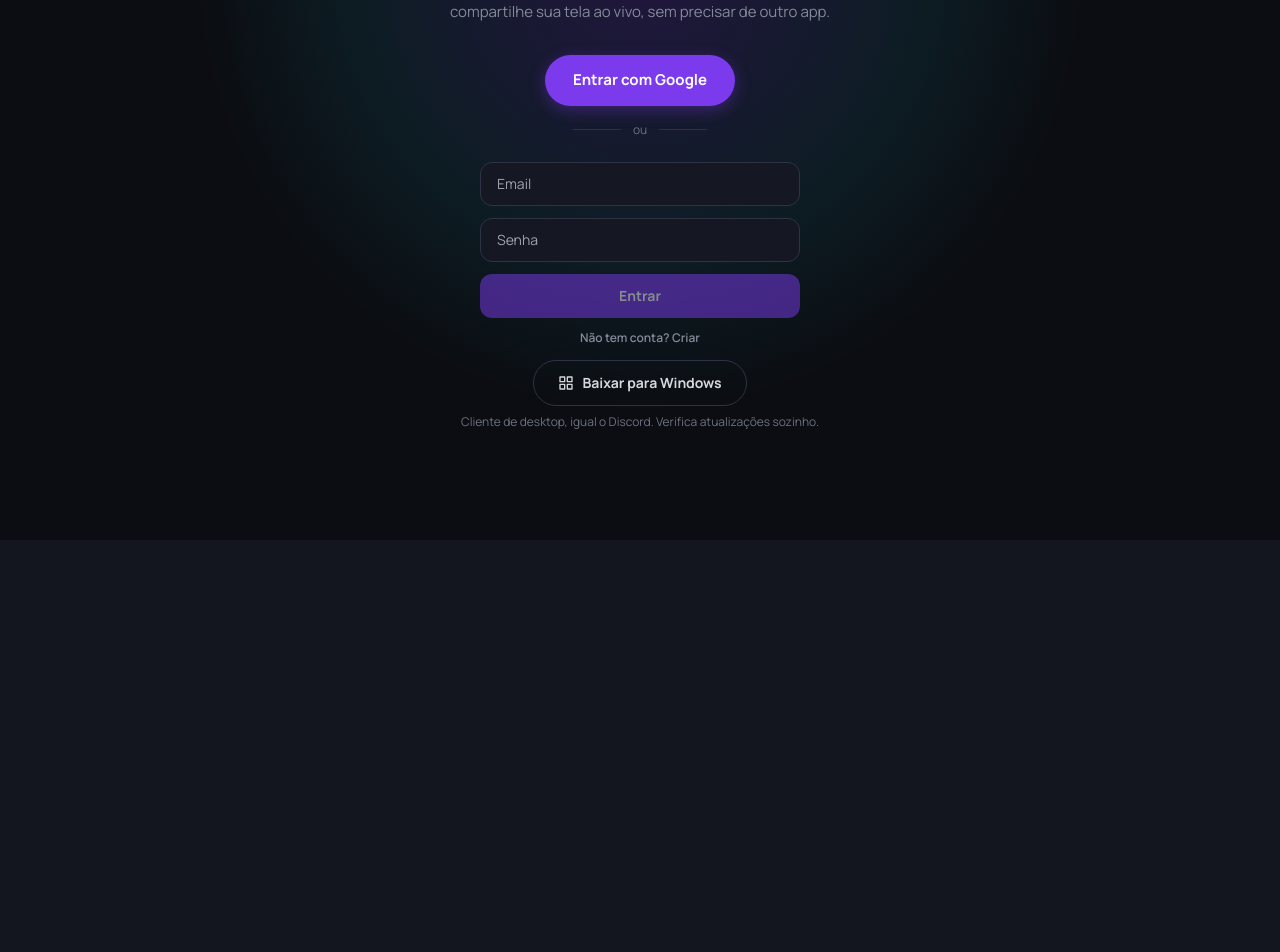
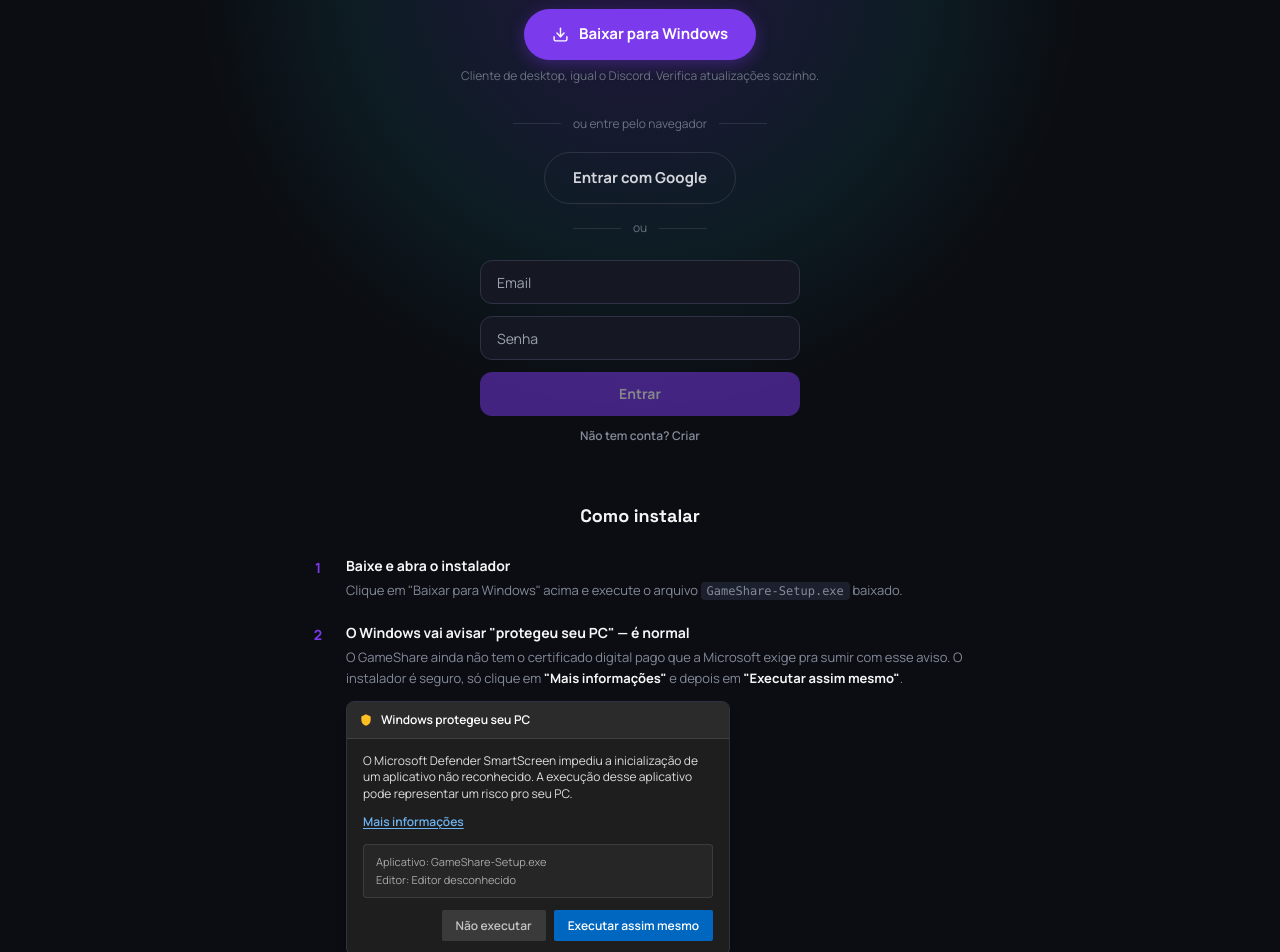
Before and after one commit to R1CKzo/gameshare-app, a Next.js app: page / in a window 1280 px wide. Shown: the part 260-1212 px from the top of the page. Before the commit the page ends 800 px from the top, so only its background shows below. Built offline with nearby package versions, Linux system fonts and the light colour scheme; no server answers.

Commit message:
feat: pagina de login vira pitch do app -- botao de download em destaque e guia de instalacao com o aviso do SmartScreen do Windows

```diff
--- a/src/app/globals.css
+++ b/src/app/globals.css
@@ -339,3 +339,15 @@ html *::-webkit-scrollbar-corner {
     animation: none;
   }
 }
+
+/* Pitch + guia de instalação da tela de login (ver LandingPage em
+   src/app/page.tsx) -- so faz sentido pra quem esta acessando pelo
+   navegador, escolhendo se baixa o app; quem ja esta DENTRO do app de
+   desktop nao precisa ver "como baixar/instalar" o proprio app que ja
+   esta usando. data-desktop-titlebar e ligado sincrono (antes da
+   primeira pintura, ver THEME_INIT_SCRIPT em layout.tsx) sempre que o
+   boot e do app de desktop -- reaproveitado aqui pra esconder essa
+   secao sem nenhum flash. */
+html[data-desktop-titlebar="true"] .browser-only {
+  display: none;
+}
--- a/src/app/page.tsx
+++ b/src/app/page.tsx
@@ -1,9 +1,9 @@
 import { getServerSession } from "next-auth";
 import { redirect } from "next/navigation";
 
-import { DesktopDownloadLink } from "@/components/DesktopDownloadLink";
 import { GameShareMark } from "@/components/GameShareMark";
 import { GoogleSignInButton } from "@/components/GoogleSignInButton";
+import { InstallGuide } from "@/components/InstallGuide";
 import { PasswordSignInForm } from "@/components/PasswordSignInForm";
 import { authOptions } from "@/lib/auth";
 import { prisma } from "@/lib/prisma";
@@ -40,7 +40,7 @@ export default async function HomePage({
 
 function LandingPage({ callbackUrl, error }: { callbackUrl?: string; error?: string }) {
   return (
-    <div className="relative flex min-h-[calc(100dvh_-_var(--titlebar-h,0px))] items-center justify-center overflow-hidden bg-background px-4">
+    <div className="relative flex min-h-[calc(100dvh_-_var(--titlebar-h,0px))] flex-col items-center overflow-hidden bg-background px-4 py-16">
       <div className="pointer-events-none absolute -top-56 left-1/2 h-[900px] w-[900px] -translate-x-1/2 rounded-full bg-[radial-gradient(circle,rgba(124,58,237,0.20)_0%,rgba(34,211,238,0.08)_45%,transparent_70%)]" />
 
       <div className="relative flex flex-col items-center text-center">
@@ -62,9 +62,31 @@ function LandingPage({ callbackUrl, error }: { callbackUrl?: string; error?: str
           </p>
         )}
 
+        {/* So pra quem esta no navegador -- quem ja esta dentro do app de
+        desktop nao precisa baixar/instalar o proprio app que ja esta
+        usando (ver .browser-only em globals.css). */}
+        <a
+          href="https://github.com/R1CKzo/gameshare-app/releases/latest/download/GameShare-Setup.exe"
+          className="browser-only mt-8 flex items-center gap-2.5 rounded-full bg-primary px-7 py-3.5 text-[15px] font-bold text-white shadow-[0_4px_16px_rgba(124,58,237,0.35)] transition hover:-translate-y-px"
+        >
+          <svg width="17" height="17" viewBox="0 0 24 24" fill="none" stroke="currentColor" strokeWidth="2" strokeLinecap="round" strokeLinejoin="round">
+            <path d="M21 15v4a2 2 0 0 1-2 2H5a2 2 0 0 1-2-2v-4" />
+            <path d="M7 10l5 5 5-5" />
+            <path d="M12 15V3" />
+          </svg>
+          Baixar para Windows
+        </a>
+        <p className="browser-only mt-2 text-xs text-dim">Cliente de desktop, igual o Discord. Verifica atualizações sozinho.</p>
+
+        <div className="mt-8 flex items-center gap-3 text-xs text-dim">
+          <div className="h-px w-12 bg-white/10" />
+          ou entre pelo navegador
+          <div className="h-px w-12 bg-white/10" />
+        </div>
+
         <GoogleSignInButton
           callbackUrl={callbackUrl}
-          className="mt-8 rounded-full bg-primary px-7 py-3.5 text-[15px] font-bold text-white shadow-[0_4px_16px_rgba(124,58,237,0.35)] transition hover:-translate-y-px"
+          className="mt-5 rounded-full border border-border px-7 py-3.5 text-[15px] font-bold text-foreground-secondary transition hover:border-primary hover:text-foreground"
         />
 
         <div className="mt-4 flex items-center gap-3 text-xs text-dim">
@@ -74,9 +96,9 @@ function LandingPage({ callbackUrl, error }: { callbackUrl?: string; error?: str
         </div>
 
         <PasswordSignInForm callbackUrl={callbackUrl} />
+      </div>
 
-        <DesktopDownloadLink />
-      </div>
+      <InstallGuide />
     </div>
   );
 }
--- a/src/components/DesktopDownloadLink.tsx
+++ /dev/null
@@ -1,24 +0,0 @@
-"use client";
-
-import { isDesktopApp } from "@/lib/desktop";
-
-// So aparece pra quem esta acessando pelo navegador — quem ja esta
-// dentro do app de desktop obviamente nao precisa baixar ele de novo.
-export function DesktopDownloadLink() {
-  if (isDesktopApp()) return null;
-
-  return (
-    <>
-      <a
-        href="https://github.com/R1CKzo/gameshare-app/releases/latest/download/GameShare-Setup.exe"
-        className="mt-3 flex items-center gap-2 rounded-full border border-border px-6 py-3 text-sm font-bold text-foreground-secondary transition hover:border-primary hover:text-foreground"
-      >
-        <svg width="16" height="16" viewBox="0 0 24 24" fill="none" stroke="currentColor" strokeWidth="2" strokeLinecap="round" strokeLinejoin="round">
-          <path d="M3 3h7v7H3zM14 3h7v7h-7zM14 14h7v7h-7zM3 14h7v7H3z" />
-        </svg>
-        Baixar para Windows
-      </a>
-      <p className="mt-2 text-xs text-dim">Cliente de desktop, igual o Discord. Verifica atualizações sozinho.</p>
-    </>
-  );
-}
--- /dev/null
+++ b/src/components/InstallGuide.tsx
@@ -0,0 +1,88 @@
+// Passo a passo de instalação pra quem baixou o instalador do Windows,
+// com destaque pro aviso do SmartScreen -- a duvida mais comum de quem
+// baixa um app sem certificado digital pago (o instalador nao e
+// malicioso, so nao tem selo nenhum ainda). So aparece pra quem acessa
+// pelo navegador (ver .browser-only em globals.css).
+export function InstallGuide() {
+  return (
+    <div className="browser-only mt-14 w-full max-w-2xl text-left">
+      <h2 className="mb-6 text-center font-display text-lg font-bold text-foreground">Como instalar</h2>
+
+      <ol className="space-y-5">
+        <Step number={1} title="Baixe e abra o instalador">
+          Clique em "Baixar para Windows" acima e execute o arquivo <code className="rounded bg-elevated px-1.5 py-0.5 text-xs">GameShare-Setup.exe</code> baixado.
+        </Step>
+
+        <Step number={2} title='O Windows vai avisar "protegeu seu PC" — é normal'>
+          <p className="mb-3">
+            O GameShare ainda não tem o certificado digital pago que a Microsoft exige pra sumir com esse aviso.
+            O instalador é seguro, só clique em <strong className="text-foreground">"Mais informações"</strong> e
+            depois em <strong className="text-foreground">"Executar assim mesmo"</strong>.
+          </p>
+          <SmartScreenMock />
+        </Step>
+
+        <Step number={3} title="Faça login e pronto">
+          Abra o GameShare, entre com Google ou email e senha — a mesma conta desta página.
+        </Step>
+      </ol>
+    </div>
+  );
+}
+
+function Step({ number, title, children }: { number: number; title: string; children: React.ReactNode }) {
+  return (
+    <li className="flex gap-3.5">
+      <div className="flex h-7 w-7 shrink-0 items-center justify-center rounded-full bg-primary/15 text-sm font-bold text-primary">
+        {number}
+      </div>
+      <div className="min-w-0 flex-1 pt-0.5">
+        <div className="mb-1 text-sm font-bold text-foreground">{title}</div>
+        <div className="text-[13px] leading-relaxed text-muted">{children}</div>
+      </div>
+    </li>
+  );
+}
+
+// Reconstrução ilustrativa do dialogo do Windows SmartScreen (não é uma
+// captura de tela de verdade) -- só pra apontar exatamente onde clicar.
+function SmartScreenMock() {
+  return (
+    <div className="max-w-sm overflow-hidden rounded-lg border border-border bg-[#1e1e1e] font-sans text-white shadow-lg">
+      <div className="flex items-center gap-2 border-b border-white/10 bg-[#2b2b2b] px-3 py-2">
+        <ShieldIcon />
+        <span className="text-[12px] font-semibold">Windows protegeu seu PC</span>
+      </div>
+      <div className="px-4 py-3.5">
+        <p className="text-[12px] leading-snug text-white/85">
+          O Microsoft Defender SmartScreen impediu a inicialização de um aplicativo não reconhecido. A execução
+          desse aplicativo pode representar um risco pro seu PC.
+        </p>
+        <span className="mt-2.5 block text-[12px] font-semibold text-[#6db3f2] underline decoration-1 underline-offset-2">
+          Mais informações
+        </span>
+        <div className="mt-3 rounded border border-white/10 bg-white/[0.04] px-3 py-2 text-[11px] text-white/60">
+          Aplicativo: GameShare-Setup.exe
+          <br />
+          Editor: Editor desconhecido
+        </div>
+        <div className="mt-3 flex justify-end gap-2">
+          <span className="rounded-sm bg-[#3a3a3a] px-3.5 py-1.5 text-[12px] font-semibold text-white/70">
+            Não executar
+          </span>
+          <span className="rounded-sm bg-[#0067c0] px-3.5 py-1.5 text-[12px] font-semibold text-white">
+            Executar assim mesmo
+          </span>
+        </div>
+      </div>
+    </div>
+  );
+}
+
+function ShieldIcon() {
+  return (
+    <svg width="14" height="14" viewBox="0 0 24 24" fill="#fbbf24" stroke="none" className="shrink-0">
+      <path d="M12 2l8 4v6c0 5-3.5 8.5-8 10-4.5-1.5-8-5-8-10V6z" />
+    </svg>
+  );
+}
```
